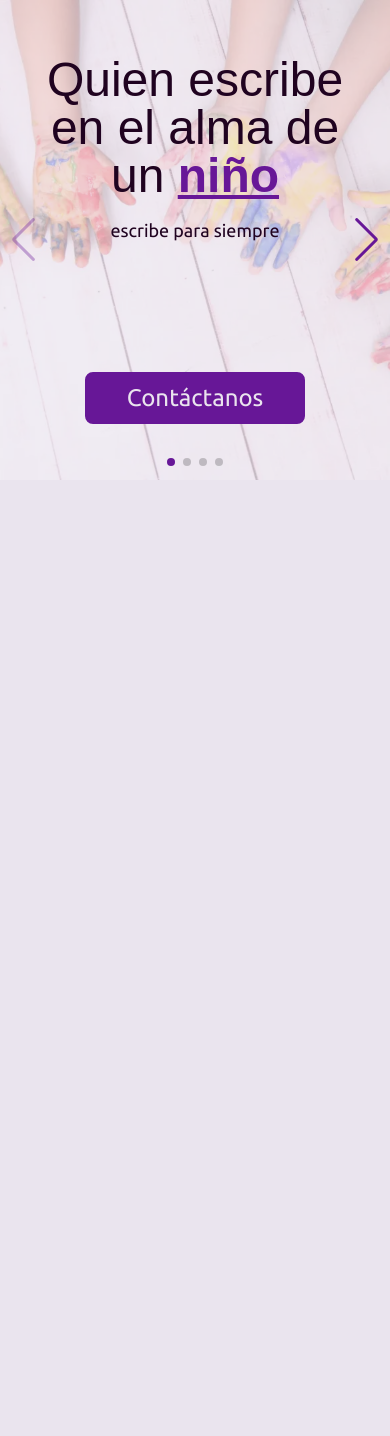
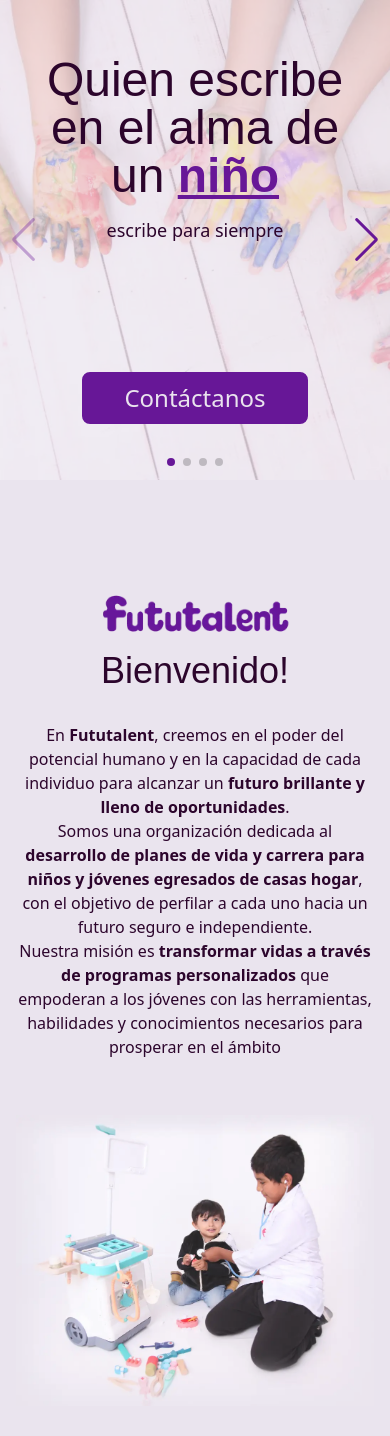
Before and after one commit to darideveloper/fututalent, a Next.js app: page / in a window 390 px wide. Shown: the top 1436 px of the page. Before the commit the page ends 844 px from the top, so only its background shows below. Built offline with nearby package versions, Linux system fonts and the light colour scheme; a web font is replaced by a local one.

Commit message:
feat (about): layout & responsive

```diff
--- a/components/HeroSlide.jsx
+++ b/components/HeroSlide.jsx
@@ -75,7 +75,7 @@ export default function HeroSlide({ title, subtitle, ctaLink, ctaText, imageSrc
       {/* Image with auto generated src */}
       <Image
         src={imageSrc}
-        alt="Hero"
+        alt="Foto de niños jugando"
         width={1200}
         height={600}
         className={`
--- /dev/null
+++ b/components/Title.jsx
@@ -0,0 +1,25 @@
+import { fontTitle } from "@/libs/fonts"
+
+/**
+ * Title component
+ *
+ * @param {object} props - component props
+ * @param {string} props.children - title content
+ * @param {string} props.className - extra classes
+ * @returns
+ */
+export default function Title ({ children, className }) {
+  return (
+    <h2
+      className={`
+        title
+        ${fontTitle.className}
+        text-4xl
+        text-center
+        ${className}
+      `}
+    >
+      {children}
+    </h2>
+  )
+}
--- a/pages/_app.js
+++ b/pages/_app.js
@@ -1,5 +1,5 @@
-import "@/styles/globals.sass";
+import "@/styles/globals.sass"
 
 export default function App({ Component, pageProps }) {
-  return <Component {...pageProps} />;
+  return (<Component {...pageProps} />)
 }
--- a/pages/_document.js
+++ b/pages/_document.js
@@ -1,13 +1,13 @@
-import { Html, Head, Main, NextScript } from "next/document";
+import { Html, Head, Main, NextScript } from "next/document"
 
 export default function Document() {
   return (
-    <Html lang="en">
+    <Html lang="es">
       <Head />
       <body>
         <Main />
         <NextScript />
       </body>
     </Html>
-  );
+  )
 }
--- a/pages/index.jsx
+++ b/pages/index.jsx
@@ -1,14 +1,11 @@
 import Hero from "@/sections/Hero"
-import { fontBody } from "@/libs/fonts"
+import About from "@/sections/About"
 
 export default function Home() {
   return (
-    <main
-      className={`
-        ${fontBody.className}
-      `}
-    >
+    <main>
       <Hero />
+      <About />
     </main>
   )
 }
--- /dev/null
+++ b/sections/About.jsx
@@ -0,0 +1,79 @@
+import Title from '@/components/Title'
+import Image from 'next/image'
+
+
+export default function About({ }) {
+  return (
+    <section
+      className={`
+        about
+        container
+        mx-auto
+        my-28
+
+        px-4
+        flex
+        flex-col md:flex-row-reverse
+        items-center
+        justify-center
+        gap-6
+      `}
+    >
+      <div
+        className={`
+          text
+          w-full md:w-1/2
+        `}
+      >
+        <Title>
+          <Image
+            src="/images/logo.webp"
+            alt="Logo fututalent"
+            width={200}
+            height={200}
+            className={`
+              mx-auto
+              mb-4
+            `}
+          />
+          Bienvenido!
+        </Title>
+
+        <p
+          className={`
+            text-center md:text-left
+            my-8
+          `}
+        >
+          En <strong>Fututalent</strong>, creemos en el poder del potencial
+          humano y en la capacidad de cada individuo para
+          alcanzar un <strong>futuro brillante y lleno de oportunidades</strong>.
+          <br />
+          Somos una organización dedicada al <strong>desarrollo de
+          planes de vida y carrera para niños y jóvenes
+          egresados de casas hogar</strong>, con el objetivo de perfilar
+          a cada uno hacia un futuro seguro e independiente.
+          <br />
+          Nuestra misión es <strong>transformar vidas a través de
+          programas personalizados</strong> que empoderan a los
+          jóvenes con las herramientas, habilidades y
+          conocimientos necesarios para prosperar en el
+          ámbito
+        </p>
+      </div>
+
+      <Image
+          src="/images/about.webp"
+          alt="Niños jugando al doctor"
+          width={1000}
+          height={800}
+          className={`
+            mx-auto
+            mb-4
+            w-full md:w-1/2
+            opacity-90
+          `}
+        />
+    </section>
+  )
+}
--- a/styles/globals.sass
+++ b/styles/globals.sass
@@ -5,7 +5,7 @@
 $purple: #671797,
 $white: #eae4ee,
 $purple-light: #9d48d0,
-$purple-dark: #200320,
+$purple-dark: #2c052c,
 
 body
   margin: 0
--- a/tailwind.config.js
+++ b/tailwind.config.js
@@ -18,7 +18,7 @@ module.exports = {
       "purple": "#671797",
       "white": "#eae4ee",
       "purple-light": "#9d48d0",
-      "purple-dark": "#4f0d4f",
+      "purple-dark": "#2c052c",
       "transparent": "transparent",
     }
   },
```
Also changed, not shown: public/images/about.webp (added), public/images/logo.webp (added).
